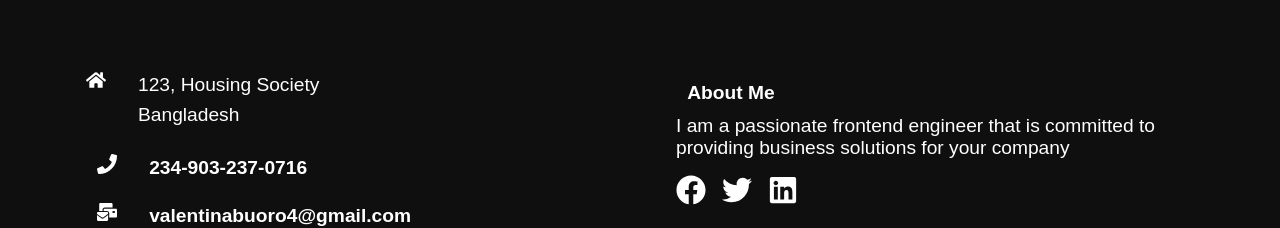
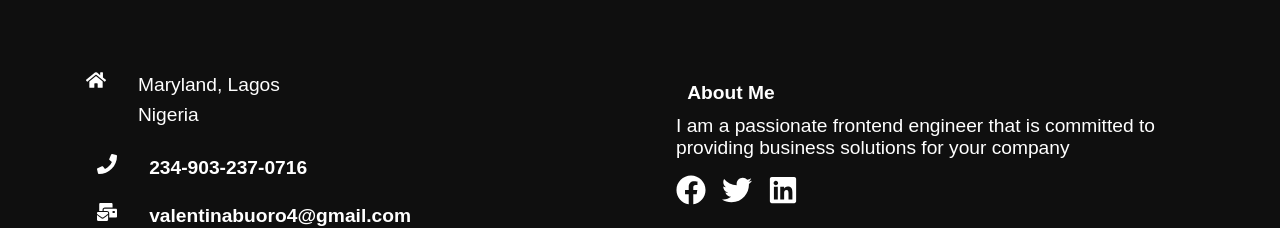
Before and after one commit to valentina-buoro/personal-website, a React (Create React App) app: page / in a window 1280 px wide. Shown: the part 1624-1852 px from the top of the page. Built offline with nearby package versions, Linux system fonts and the light colour scheme.

Commit message:
address update

```diff
--- a/src/components/Footer/Footer.js
+++ b/src/components/Footer/Footer.js
@@ -9,8 +9,8 @@ const Footer = () => {
                <div className='location'>
                  <FaHome size={20} style={{color:'#fff', marginRight:'2rem'}} />
                  <div>
-                 <p>123, Housing Society</p>
-                 <p>Bangladesh</p>
+                 <p>Maryland, Lagos</p>
+                 <p>Nigeria</p>
                  </div>
                </div>
                <div className='phone'>
```
